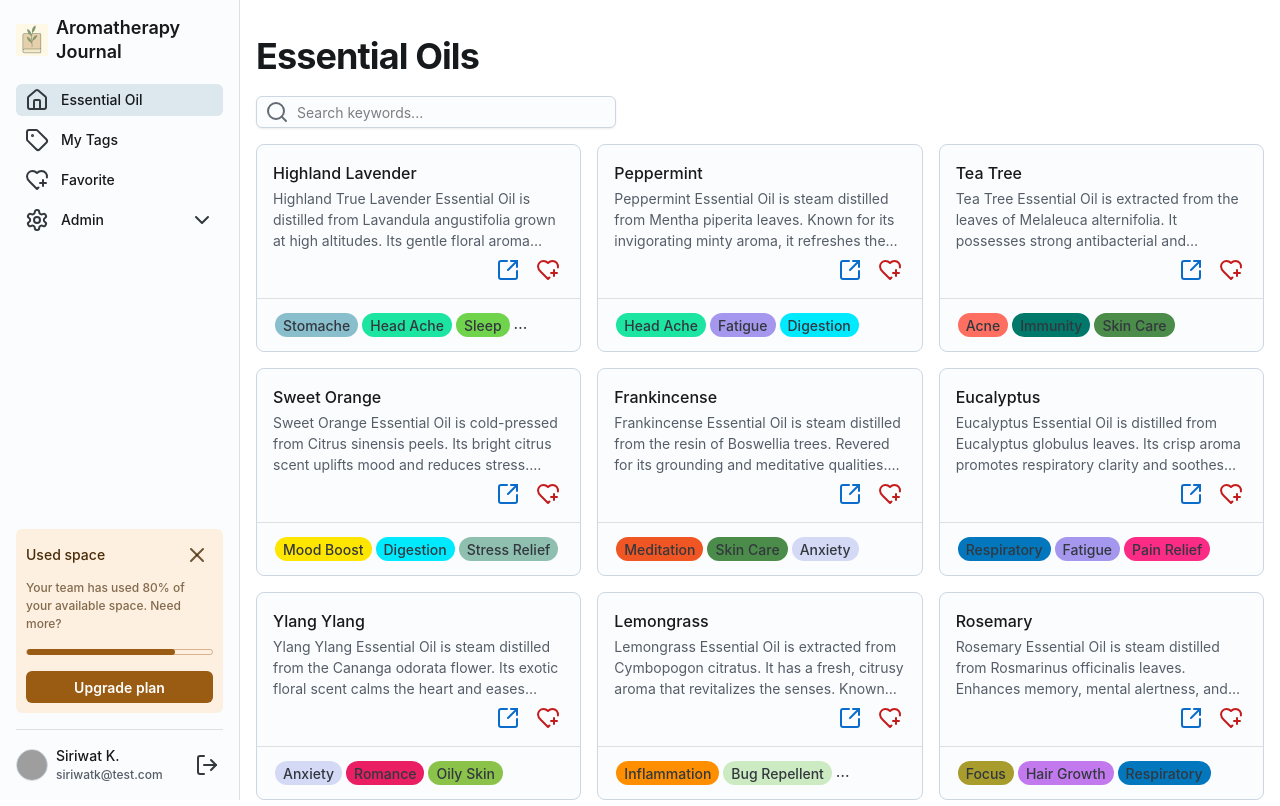
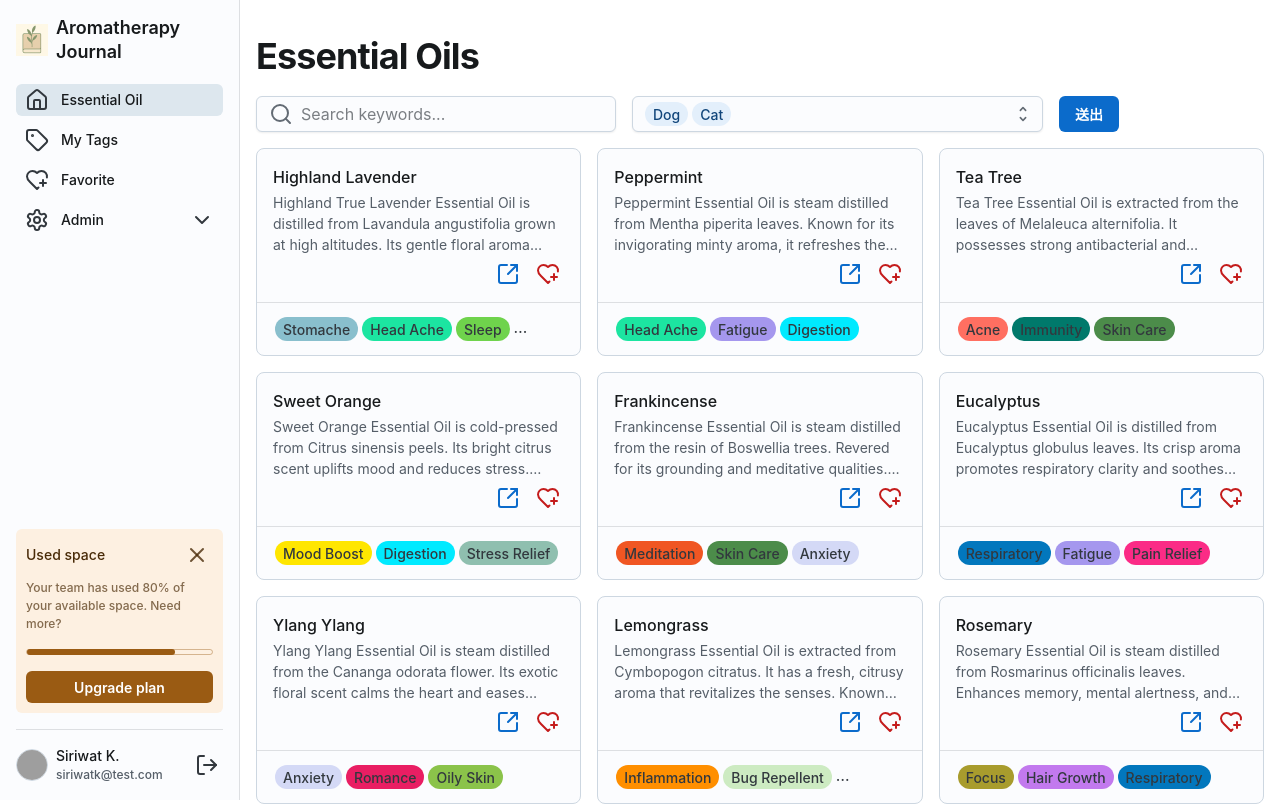
Before and after one commit to 1999JD/aromatherapy-journal-frontend, a Next.js app: page /essential-oil in a window 1280 px wide. Shown: the top 806 px of the page. Built offline with nearby package versions, Linux system fonts and the light colour scheme; grey boxes are pictures that could not be loaded.

Commit message:
feat: 新增 tag 搜尋

```diff
--- /dev/null
+++ b/src/app/(home)/essential-oil/components/SelectTags.tsx
@@ -0,0 +1,38 @@
+'use client'
+import * as React from 'react';
+import Select from '@mui/joy/Select';
+import Option from '@mui/joy/Option';
+import { Box, Chip } from '@mui/joy';
+
+export default function SelectMultipleAppearance() {
+    return (
+        <Select
+            multiple
+            defaultValue={['dog', 'cat']}
+            renderValue={(selected) => (
+                <Box sx={{
+                    display: 'flex', gap: '0.25rem', width: '360px'
+                }}>
+                    {selected.map((selectedOption) => (
+                        <Chip variant="soft" color="primary">
+                            {selectedOption.label}
+                        </Chip>
+                    ))}
+                </Box>
+            )}
+            sx={{ minWidth: '15rem' }}
+            slotProps={{
+                listbox: {
+                    sx: {
+                        width: '100%',
+                    },
+                },
+            }}
+        >
+            <Option value="dog">Dog</Option>
+            <Option value="cat">Cat</Option>
+            <Option value="fish">Fish</Option>
+            <Option value="bird">Bird</Option>
+        </Select>
+    );
+}
--- a/src/app/(home)/essential-oil/page.tsx
+++ b/src/app/(home)/essential-oil/page.tsx
@@ -1,12 +1,17 @@
-import { Box, IconButton, Input, Typography } from "@mui/joy";
+import { Box, Button, Input, Stack, Typography } from "@mui/joy";
 import { Search } from 'lucide-react';
 import RenderList from "./components/RenderLIst";
+import FormControl from '@mui/joy/FormControl';
+import SelectMultipleAppearance from "./components/SelectTags";
 export default function EssentialOilList() {
     return (
         <div className="container mx-auto py-8 px-4 ">
             <Typography level="h1" sx={{ marginBottom: '1rem' }} >Essential Oils</Typography>
+            <Box sx={{ marginBottom: 2 }} >
+                <form action="">
+                    <Stack spacing={2} direction={'row'} alignItems={'center'} >
+                        <FormControl>
                             <Input
-                size="sm"
                                 variant="outlined"
                                 placeholder="Search keywords..."
                                 startDecorator={<Search />}
@@ -16,13 +21,20 @@ export default function EssentialOilList() {
                                         xs: 'none',
                                         sm: 'flex',
                                     },
-                    marginBottom: '1rem',
                                     width: '360px'
                                 }}
                             />
+                        </FormControl>
+                        <FormControl>
+                            <SelectMultipleAppearance />
+                        </FormControl>
+                        <Button>送出</Button>
+                    </Stack>
+                </form>
+            </Box>
             <RenderList />
 
 
-        </div>
+        </div >
     );
 }
```
Lines whose indentation alone changed are shown as unchanged.
